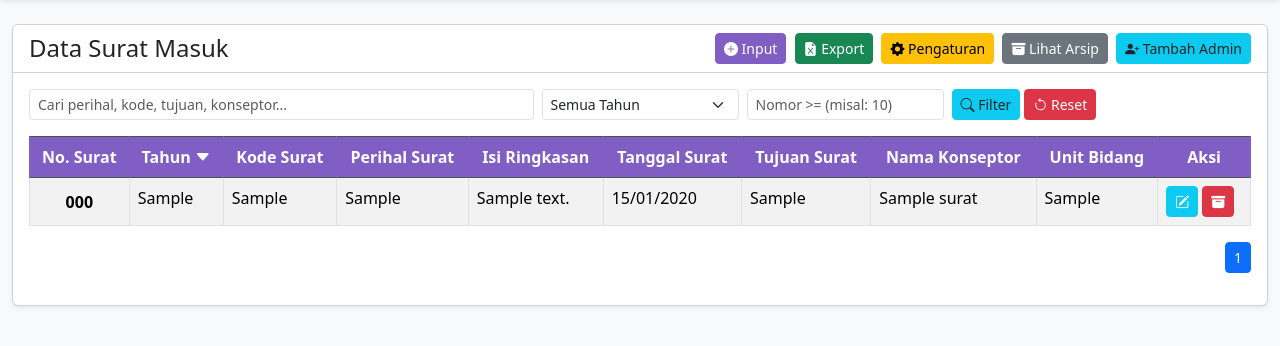
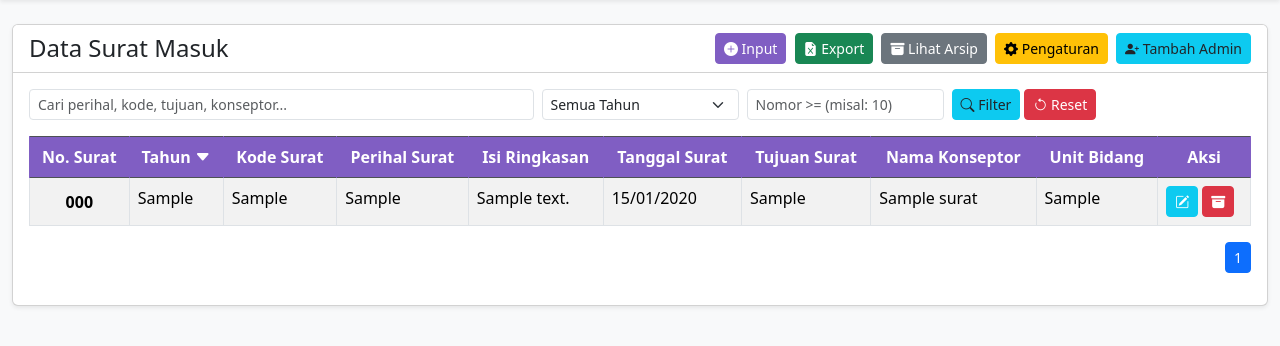
Before and after one commit to nmranf12/surat_login, a PHP site: page /admin/halaman_surat.php in a window 1280 px wide. Shown: the part 56-402 px from the top of the page. Run offline with PHP 8.4, Linux system fonts and the light colour scheme; the visitor is signed in with stand-in values (Sample User, id 1); tables that the repository leaves empty or names only in its code hold one stand-in row (values such as "Sample post"); a stand-in replaces the project's code that opens the database connection.

Commit message:
update proses arsip

```diff
--- a/admin/edit.php
+++ b/admin/edit.php
@@ -1,6 +1,6 @@
 <?php
 // --- 1. KONEKSI DATABASE ---
-// ▼▼▼ PERBAIKAN 1: Path 'include' ▼▼▼
+
 include '../core/koneksi.php';
 
 // --- 2. VALIDASI DAN PENGAMBILAN ID DARI URL ---
--- a/admin/halaman_arsip.php
+++ b/admin/halaman_arsip.php
@@ -274,7 +274,7 @@ $sql = "SELECT * FROM tb_surat_arsip" . $sql_where . " ORDER BY $order_by LIMIT
         modalCloseButton.classList.remove('btn-close-white');
         switch (type) {
             case 'danger':
-                modalTitle.textContent = 'Gagal!';
+                modalTitle.textContent = 'Berhasil!';
                 modalHeader.classList.add('bg-danger', 'text-white');
                 modalTitle.classList.add('text-white');
                 modalCloseButton.classList.add('btn-close-white');
@@ -301,7 +301,6 @@ $sql = "SELECT * FROM tb_surat_arsip" . $sql_where . " ORDER BY $order_by LIMIT
         modal.show();
     }
 
-    // ### PEMICU NOTIFIKASI (UNTUK halaman_arsip.php) ###
     document.addEventListener('DOMContentLoaded', function () {
         const urlParams = new URLSearchParams(window.location.search);
         const status = urlParams.get('status');
--- a/admin/halaman_surat.php
+++ b/admin/halaman_surat.php
@@ -1,58 +1,38 @@
 <?php
-// 1. KUNCI HALAMAN INI DENGAN SATPAM DI BARIS PERTAMA
+
 include '../core/auth_check.php';
 
-// 2. Baru sertakan koneksi
 include '../core/koneksi.php';
-
-// --- 3. [BARU] Ambil daftar tahun unik untuk dropdown filter ---
 $tahun_list_result = $koneksi->query("SELECT DISTINCT(tahun) FROM tb_surat WHERE tahun IS NOT NULL ORDER BY tahun DESC");
-// ----------------------------------------
-
-// --- 4. LOGIKA FILTER, PAGINATION, SEARCH, SORT ---
 $limit = 10;
 $page = (isset($_GET['page']) && is_numeric($_GET['page'])) ? (int)$_GET['page'] : 1;
 $offset = ($page - 1) * $limit;
-
-// Ambil semua parameter filter dari URL
 $search_term  = $_GET['search'] ?? '';
 $filter_tahun = $_GET['filter_tahun'] ?? '';
 $filter_nomor = $_GET['filter_nomor'] ?? '';
-
-// Siapkan variabel untuk query SQL dinamis
-$where_conditions = []; // Array untuk menampung semua kondisi WHERE
-$params = [];           // Array untuk parameter bind_param
-$types = "";            // String untuk tipe data bind_param
-
-// a. Tambahkan filter pencarian teks
+$where_conditions = [];
+$params = [];
+$types = "";
 if (!empty($search_term)) {
     $search_like = '%' . $search_term . '%';
     $where_conditions[] = "(perihal_surat LIKE ? OR kode_surat LIKE ? OR tujuan_surat LIKE ? OR nama_konseptor LIKE ?)";
     array_push($params, $search_like, $search_like, $search_like, $search_like);
     $types .= 'ssss';
 }
-
-// b. Tambahkan filter tahun
 if (!empty($filter_tahun)) {
     $where_conditions[] = "tahun = ?";
     $params[] = $filter_tahun;
-    $types .= 'i'; // 'i' untuk integer
+    $types .= 'i';
 }
-
-// c. Tambahkan filter nomor surat (>=)
 if (!empty($filter_nomor) && is_numeric($filter_nomor)) {
     $where_conditions[] = "nomor_surat >= ?";
     $params[] = $filter_nomor;
-    $types .= 'i'; // 'i' untuk integer
+    $types .= 'i';
 }
-
-// Gabungkan semua kondisi WHERE
 $sql_where = "";
 if (!empty($where_conditions)) {
     $sql_where = " WHERE " . implode(" AND ", $where_conditions);
 }
-
-// --- Hitung Total Data (untuk pagination) ---
 $sql_total = "SELECT COUNT(*) as total FROM tb_surat" . $sql_where;
 $stmt_total = $koneksi->prepare($sql_total);
 if (!empty($params)) {
@@ -63,8 +43,6 @@ $result_total = $stmt_total->get_result();
 $total_rows = $result_total->fetch_assoc()['total'];
 $total_pages = ceil($total_rows / $limit);
 $stmt_total->close();
-
-// --- Logika Sorting (Versi 2.0 - Perbaikan) ---
 $allowed_sort_columns = ['nomor_surat', 'kode_surat', 'perihal_surat', 'tanggal_surat', 'tahun'];
 $sort_column = $_GET['sort'] ?? 'tahun';
 $sort_order = $_GET['order'] ?? 'DESC';
@@ -73,8 +51,6 @@ if (!in_array($sort_column, $allowed_sort_columns)) {
     $sort_order = 'DESC';
 }
 $toggle_order = ($sort_order == 'DESC') ? 'ASC' : 'DESC';
-
-// Buat klausa ORDER BY yang lebih pintar
 $order_by = "";
 if ($sort_column == 'tahun') {
     $order_by = "tahun $sort_order, nomor_surat DESC";
@@ -83,10 +59,9 @@ if ($sort_column == 'tahun') {
 } else {
     $order_by = "$sort_column $sort_order, tahun DESC, nomor_surat DESC";
 }
-
-// --- Query Utama (untuk mengambil data) ---
 $sql = "SELECT * FROM tb_surat" . $sql_where . " ORDER BY $order_by LIMIT $limit OFFSET $offset";
 ?>
+
 <!DOCTYPE html>
 <html lang="id">
 <head>
@@ -135,36 +110,38 @@ $sql = "SELECT * FROM tb_surat" . $sql_where . " ORDER BY $order_by LIMIT $limit
                         <h4 class="mb-0">Data Surat Masuk</h4>
                     </div>
                     <div class="col-lg-6 text-lg-end mt-2 mt-lg-0">
-                        <a href="../form.php" class="btn btn-primary btn-sm">
+                        <a href="../form.php" class="btn btn-primary btn-sm mb-1 mb-lg-0">
                             <i class="bi bi-plus-circle-fill"></i> Input
                         </a>
-                        <a href="../core/export.php?search=<?php echo htmlspecialchars($search_term); ?>&filter_tahun=<?php echo htmlspecialchars($filter_tahun); ?>&filter_nomor=<?php echo htmlspecialchars($filter_nomor); ?>&sort=<?php echo $sort_column; ?>&order=<?php echo $sort_order; ?>" class="btn btn-success btn-sm ms-1">
+                        <a href="../core/export.php?search=<?php echo htmlspecialchars($search_term); ?>&filter_tahun=<?php echo htmlspecialchars($filter_tahun); ?>&filter_nomor=<?php echo htmlspecialchars($filter_nomor); ?>&sort=<?php echo $sort_column; ?>&order=<?php echo $sort_order; ?>" class="btn btn-success btn-sm ms-lg-1 mb-1 mb-lg-0">
                             <i class="bi bi-file-earmark-excel-fill"></i> Export
                         </a>
-                        <a href="setting_nomor.php" class="btn btn-warning btn-sm ms-1">
+                        <a href="halaman_arsip.php" class="btn btn-secondary btn-sm ms-lg-1 mb-1 mb-lg-0">
+                             <i class="bi bi-archive-fill"></i> Lihat Arsip
+                        </a>
+
+                        <a href="setting_nomor.php" class="btn btn-warning btn-sm ms-lg-1 mb-1 mb-lg-0">
                             <i class="bi bi-gear-fill"></i> Pengaturan
                         </a>
-                        <a href="halaman_arsip.php" class="btn btn-secondary btn-sm ms-1">
-                             <i class="bi bi-archive-fill"></i> Lihat Arsip
-                        </a>
+
                         <?php if (isset($_SESSION['role']) && $_SESSION['role'] === 'superadmin'): ?>
-                            <a href="registrasi_admin.php" class="btn btn-info btn-sm ms-1 text-dark">
+                            <a href="registrasi_admin.php" class="btn btn-info btn-sm ms-lg-1 mb-1 mb-lg-0 text-dark">
                                 <i class="bi bi-person-plus-fill"></i> Tambah Admin
                             </a>
                         <?php endif; ?>
-                    </div>
+                        </div>
                 </div>
             </div>
             <div class="card-body">
 
                 <form action="halaman_surat.php" method="GET" class="mb-3">
                     <div class="row g-2">
-                        <div class="col-md-5">
+                        <div class="col-md-5 mb-1 mb-md-0">
                             <input type="text" name="search" class="form-control form-control-sm"
                                    placeholder="Cari perihal, kode, tujuan, konseptor..."
                                    value="<?php echo htmlspecialchars($search_term); ?>">
                         </div>
-                        <div class="col-md-2">
+                        <div class="col-md-2 mb-1 mb-md-0">
                             <select name="filter_tahun" class="form-select form-select-sm">
                                 <option value="">Semua Tahun</option>
                                 <?php while($tahun_row = $tahun_list_result->fetch_assoc()): ?>
@@ -174,7 +151,7 @@ $sql = "SELECT * FROM tb_surat" . $sql_where . " ORDER BY $order_by LIMIT $limit
                                 <?php endwhile; ?>
                             </select>
                         </div>
-                        <div class="col-md-2">
+                        <div class="col-md-2 mb-1 mb-md-0">
                             <input type="number" name="filter_nomor" class="form-control form-control-sm"
                                    placeholder="Nomor >= (misal: 10)"
                                    value="<?php echo htmlspecialchars($filter_nomor); ?>">
@@ -202,7 +179,6 @@ $sql = "SELECT * FROM tb_surat" . $sql_where . " ORDER BY $order_by LIMIT $limit
                                     return '';
                                 }
                                 function getSortUrl($column_name, $toggle_order, $search, $tahun, $nomor) {
-                                    // Path sudah benar (halaman_surat.php)
                                     return "halaman_surat.php?sort=$column_name&order=$toggle_order&search=" . htmlspecialchars($search) . "&filter_tahun=" . htmlspecialchars($tahun) . "&filter_nomor=" . htmlspecialchars($nomor);
                                 }
                                 ?>
@@ -240,19 +216,23 @@ $sql = "SELECT * FROM tb_surat" . $sql_where . " ORDER BY $order_by LIMIT $limit
                                     echo "<td>" . htmlspecialchars($row["nama_konseptor"]) . "</td>";
                                     echo "<td>" . htmlspecialchars($row["unit_bidang"]) . "</td>";
 
-                                    // ▼▼▼ PERBAIKAN 6: Path Link (href="edit.php" SUDAH BENAR) ▼▼▼
-                                    echo '<td>
+                                    echo '<td class="text-nowrap">
                                             <a href="edit.php?id=' . $row["id"] . '" class="btn btn-info btn-sm text-white" title="Edit Data">
                                                 <i class="bi bi-pencil-square"></i>
-                                            </a>
-                                            <a href="../core/hapus.php?id=' . $row["id"] . '" class="btn btn-danger btn-sm text-white" title="Arsipkan Data" onclick="return confirm(\'Apakah Anda yakin ingin MENGARSIPKAN data ini? Data akan dipindah ke halaman arsip.\')">
-                                            <i class="bi bi-archive-fill"></i> </a>
-                                          </td>';
+                                            </a>';
+
+                                    if (isset($_SESSION['role']) && $_SESSION['role'] === 'superadmin') {
+                                        echo ' <a href="../core/hapus.php?id=' . $row["id"] . '" class="btn btn-danger btn-sm text-white" title="Arsipkan Data" onclick="return confirm(\'Apakah Anda yakin ingin MENGARSIPKAN data ini? Data akan dipindah ke halaman arsip.\')">
+                                                    <i class="bi bi-archive-fill"></i>
+                                               </a>';
+                                    }
+
+                                    echo '</td>';
 
                                     echo "</tr>";
                                 }
                             } else {
-                                echo "<tr><td colspan='10' class='text-center'>Data arsip tidak ditemukan</td></tr>"; // PERBAIKAN: Colspan 10
+                                echo "<tr><td colspan='10' class='text-center'>Data arsip tidak ditemukan</td></tr>";
                             }
                             $stmt->close();
                             $koneksi->close();
@@ -264,7 +244,6 @@ $sql = "SELECT * FROM tb_surat" . $sql_where . " ORDER BY $order_by LIMIT $limit
                 <nav aria-label="Page navigation">
                     <ul class="pagination justify-content-end pagination-sm">
                         <?php
-                        // Path sudah benar (halaman_surat.php)
                         $base_url = "halaman_surat.php?sort=$sort_column&order=$sort_order&search=" . htmlspecialchars($search_term) . "&filter_tahun=" . htmlspecialchars($filter_tahun) . "&filter_nomor=" . htmlspecialchars($filter_nomor);
                         ?>
 
@@ -301,9 +280,7 @@ $sql = "SELECT * FROM tb_surat" . $sql_where . " ORDER BY $order_by LIMIT $limit
       </div>
     </div>
     <script src="https://cdn.jsdelivr.net/npm/bootstrap@5.3.3/dist/js/bootstrap.bundle.min.js"></script>
-
     <script>
-    // ### 2. FUNGSI JAVASCRIPT MODAL ###
     function showModalNotification(message, type = 'success') {
         const modalElement = document.getElementById('notificationModal');
         if (!modalElement) return;
@@ -312,12 +289,9 @@ $sql = "SELECT * FROM tb_surat" . $sql_where . " ORDER BY $order_by LIMIT $limit
         const modalBody = document.getElementById('notificationModalBody');
         const modalHeader = document.getElementById('notificationModalHeader');
         const modalCloseButton = modalHeader.querySelector('.btn-close');
-
-        // Reset classes
-        modalHeader.classList.remove('bg-success', 'bg-danger', 'bg-info', 'bg-warning');
+        modalHeader.classList.remove('bg-success', 'bg-danger', 'bg-info', 'bg-warning', 'text-white', 'text-dark');
         modalTitle.classList.remove('text-white', 'text-dark');
         modalCloseButton.classList.remove('btn-close-white');
-
         switch (type) {
             case 'danger':
                 modalTitle.textContent = 'Gagal!';
@@ -346,16 +320,12 @@ $sql = "SELECT * FROM tb_surat" . $sql_where . " ORDER BY $order_by LIMIT $limit
         modalBody.textContent = message;
         modal.show();
     }
-
-    // ### 3. PEMICU NOTIFIKASI (UNTUK halaman_surat.php) ###
     document.addEventListener('DOMContentLoaded', function () {
         const urlParams = new URLSearchParams(window.location.search);
         const status = urlParams.get('status');
-
         if (status) {
             let message = '';
             let type = 'success';
-
             switch (status) {
                 case 'sukses':
                     message = 'Data surat baru berhasil disimpan!';
@@ -370,10 +340,8 @@ $sql = "SELECT * FROM tb_surat" . $sql_where . " ORDER BY $order_by LIMIT $limit
                     type = 'info';
                     break;
             }
-
             if (message) {
                 showModalNotification(message, type);
-                // Bersihkan URL agar notifikasi tidak muncul lagi saat refresh
                 history.replaceState(null, '', window.location.pathname);
             }
         }
--- a/core/auth_check.php
+++ b/core/auth_check.php
@@ -6,8 +6,7 @@ if (session_status() === PHP_SESSION_NONE) {
 
 // Cek apakah user sudah login atau belum
 if (!isset($_SESSION['loggedin']) || $_SESSION['loggedin'] !== true) {
-    // Jika belum, tendang ke halaman login
-    // ▼▼▼ PERBAIKAN 1: Path 'header' (redirect) ▼▼▼
+
     header("Location: ../login.php");
     exit;
 }
--- a/core/export.php
+++ b/core/export.php
@@ -19,7 +19,7 @@
  */
 
 // --- 1. KONEKSI DATABASE ---
-include 'core/koneksi.php';
+include '../core/koneksi.php';
 
 // --- 2. LOGIKA PENCARIAN (SEARCH FILTERING) ---
 // Inisialisasi variabel untuk query pencarian
--- a/core/export_arsip.php
+++ b/core/export_arsip.php
@@ -99,7 +99,7 @@ try {
 
     if ($result->num_rows > 0) {
         while($row = $result->fetch_assoc()) {
-            // Format tanggal agar mudah dibaca di Excel (dd/mm/YYYY)
+            // Format tanggal  (dd/mm/YYYY)
             $tanggal_formatted = date('d/m/Y', strtotime($row["tanggal_surat"]));
 
             // Tulis satu baris data ke file CSV
@@ -120,13 +120,13 @@ try {
     $stmt->close();
 
 } catch (Exception $e) {
-    // Jika terjadi error, tulis pesan error ke file CSV
+
     fputcsv($output, ['Terjadi error saat mengambil data: ' . $e->getMessage()]);
 }
 
 // --- 9. Tutup koneksi dan stream ---
 fclose($output);
 $koneksi->close();
-exit; // Pastikan tidak ada output HTML lain setelah ini
+exit;
 
 ?>
--- /dev/null
+++ b/core/koneksi.php
@@ -0,0 +1,48 @@
+<?php
+/**
+ * File Koneksi Database (koneksi.php)
+ *
+ * Mengkonfigurasi koneksi
+ * ke database MySQL.
+
+ * File ini biasanya di-include atau di-require di awal
+ * setiap file PHP lain yang membutuhkan akses ke database.
+ *
+ * @var mysqli $koneksi Objek koneksi database MySQLi yang digunakan di seluruh aplikasi.
+ * @version 1.0
+ */
+
+// --- 1. PENGATURAN KONFIGURASI DATABASE ---
+// Sesuaikan nilai-nilai di bawah ini dengan konfigurasi server database Anda.
+
+$DB_HOST = 'localhost';       // Host server database (biasanya 'localhost')
+$DB_USER = 'root';            // Username database
+$DB_PASS = '';                // Password database (kosong jika tidak ada)
+$DB_NAME = 'db_antrian_surat'; // Nama database yang dituju
+
+// ---------------------------
+
+// --- 2. MEMBUAT KONEKSI DATABASE ---
+// Membuat koneksi baru ke server MySQL menggunakan ekstensi MySQLi.
+// Objek $koneksi akan digunakan oleh file-file lain untuk query.
+$koneksi = new mysqli($DB_HOST, $DB_USER, $DB_PASS, $DB_NAME);
+
+// --- 3. PEMERIKSAAN KONEKSI ---
+// Memeriksa apakah terjadi error saat mencoba terhubung.
+if ($koneksi->connect_error) {
+    /**
+     * Hentikan eksekusi skrip (die) jika koneksi gagal.
+     * Menampilkan pesan error agar developer tahu apa yang salah.
+     * Ini adalah langkah keamanan penting untuk mencegah skrip
+     * berjalan tanpa koneksi database yang valid.
+     */
+    die("Koneksi Gagal: " . $koneksi->connect_error);
+}
+
+// --- 4. PENGATURAN ZONA WAKTU ---
+// Mengatur zona waktu default untuk semua fungsi date/time di PHP.
+// Ini memastikan bahwa semua cap waktu (timestamp) konsisten
+// dengan lokasi server atau target audiens (WIB).
+date_default_timezone_set('Asia/Jakarta');
+
+?>
--- a/core/proses_update.php
+++ b/core/proses_update.php
@@ -1,6 +1,6 @@
 <?php
 // --- 1. MENYERTAKAN KONEKSI DATABASE ---
-// ▼▼▼ PERBAIKAN 1: Path 'include' ▼▼▼
+
 include 'koneksi.php';
 
 // --- 2. VALIDASI METODE REQUEST ---
@@ -44,7 +44,7 @@ if ($_SERVER["REQUEST_METHOD"] == "POST") {
 
     // --- 6. EKSEKUSI QUERY DAN PENGALIHAN (REDIRECT) ---
     if ($stmt->execute()) {
-        // ▼▼▼ PERBAIKAN 2: Path 'header' (redirect) ▼▼▼
+
         header("Location: ../admin/halaman_surat.php?status=update_sukses");
     } else {
         echo "Error: " . $stmt->error;
@@ -55,7 +55,7 @@ if ($_SERVER["REQUEST_METHOD"] == "POST") {
     $koneksi->close();
 
 } else {
-    // ▼▼▼ PERBAIKAN 3: Path 'header' (redirect) ▼▼▼
+
     header("Location: ../index.php");
 }
 ?>
--- a/form.php
+++ b/form.php
@@ -1,6 +1,6 @@
 <?php
 // Hubungkan ke database untuk ambil nomor
-// ▼▼▼ PERBAIKAN: Path 'include' (dihapus ../) ▼▼▼
+
 include 'core/koneksi.php';
 
 // Ambil nomor berikutnya untuk ditampilkan ke user
--- a/login.php
+++ b/login.php
@@ -1,6 +1,6 @@
 <?php
 session_start();
-// Jika sudah login, lempar ke panel admin (index.php)
+// Jika sudah login, masuk ke panel admin (index.php)
 if (isset($_SESSION['loggedin']) && $_SESSION['loggedin'] === true) {
     header("Location: index.php");
     exit;
```
Also changed, not shown: admin/setting_nomor.php (+14 -12 lines), core/proses_arsip.php (+18 -10 lines).
